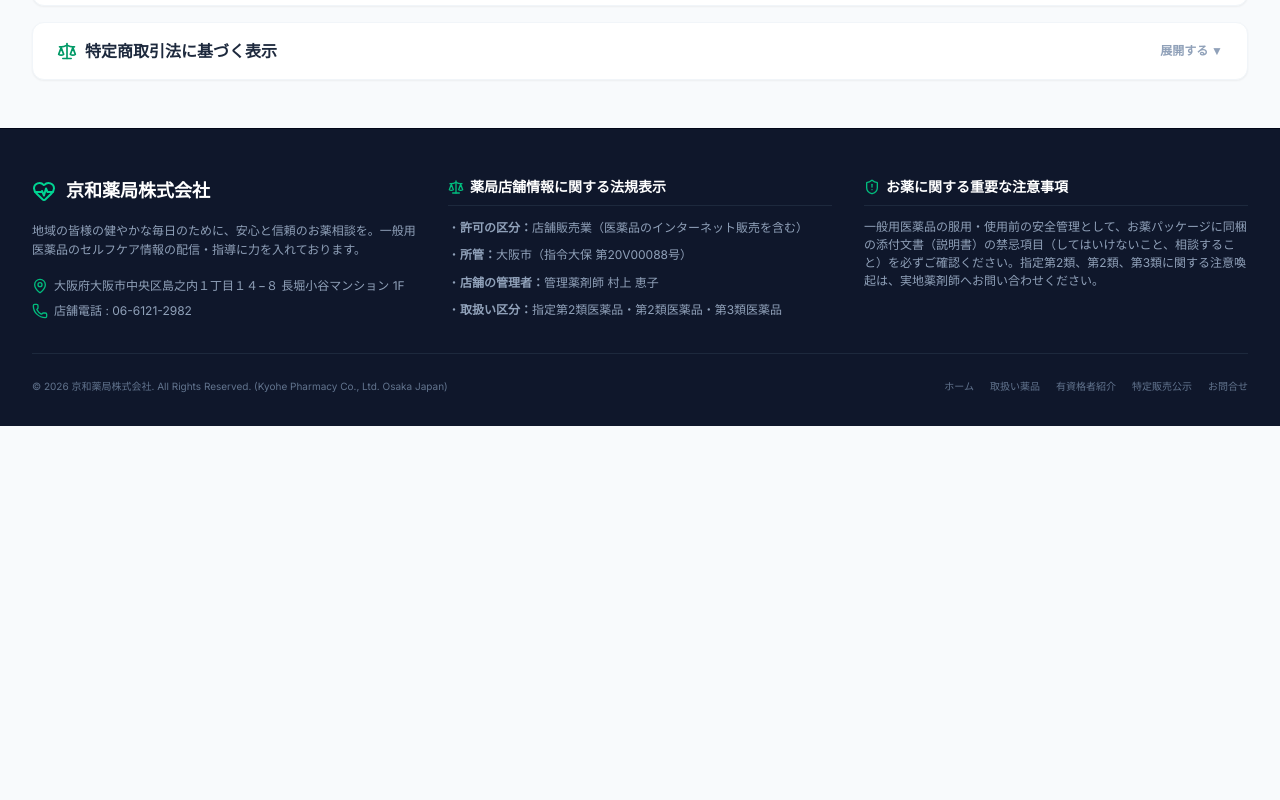
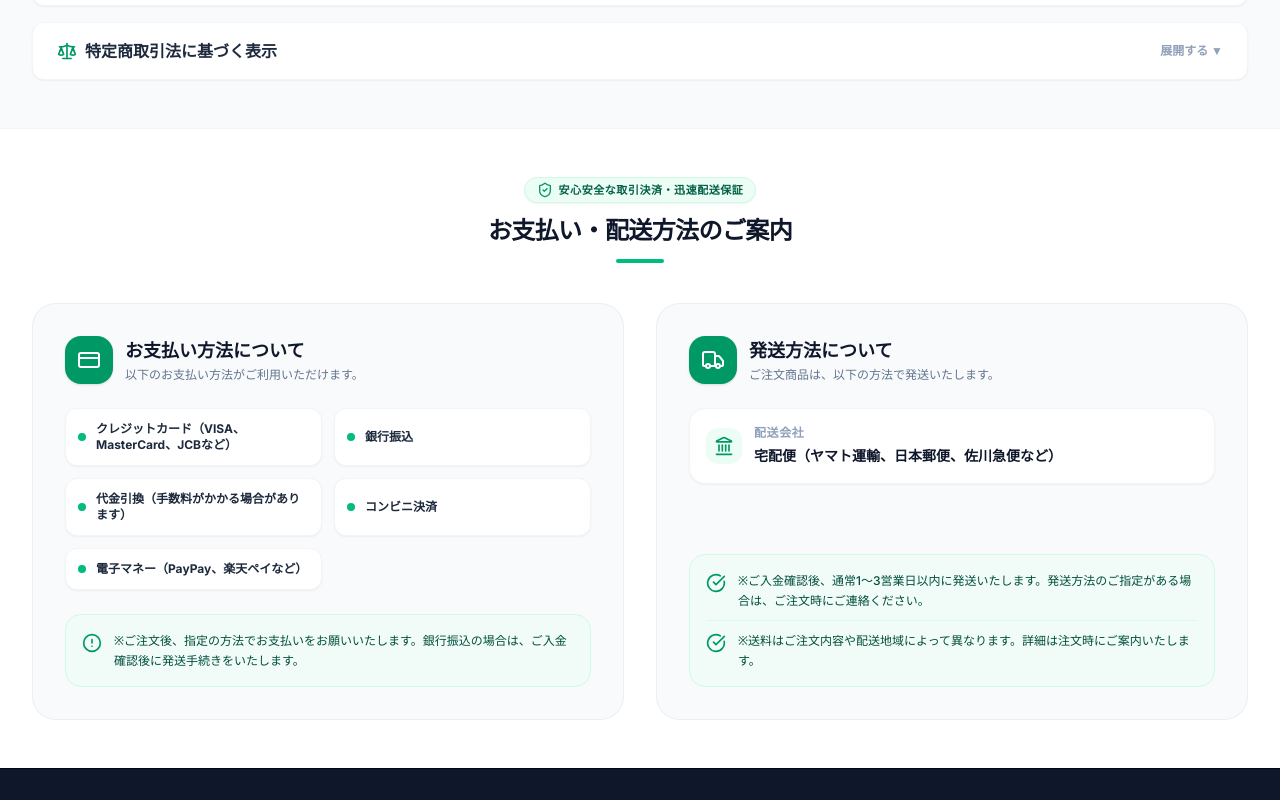
Before and after one commit to onisakisrlg/jinghejinghe, a React (Vite) app: page / in a window 1280 px wide. Shown: the part 1100-1900 px from the top of the page. Before the commit the page ends 1526 px from the top, so only its background shows below. Built offline with nearby package versions, Linux system fonts and the light colour scheme.

Commit message:
feat: add payment and shipping information section
Introduce the PaymentShippingSection component to App.tsx to provide customers with clear guidelines on payment methods and shipping policies, supporting multilingual content.

```diff
--- a/src/App.tsx
+++ b/src/App.tsx
@@ -6,6 +6,7 @@
 import NewsSection from './components/NewsSection';
 import ContactSection from './components/ContactSection';
 import ComplianceSection from './components/ComplianceSection';
+import PaymentShippingSection from './components/PaymentShippingSection';
 import { HeartPulse, MapPin, Phone, Scale, ShieldAlert } from 'lucide-react';
 import { COMPLIANCE_INFO } from './data';
 import { LanguageProvider, useLanguage } from './contexts/LanguageContext';
@@ -53,6 +54,9 @@
       <main className="flex-1 max-w-7xl w-full mx-auto px-4 sm:px-6 lg:px-8 py-8 md:py-12">
         {renderSection()}
       </main>
+
+      {/* Payment & Shipping Guidelines Section */}
+      <PaymentShippingSection />
 
       {/* Deep compliance legal Footer wrapper */}
       <footer className="bg-slate-900 text-slate-300 border-t border-slate-950 pt-12 pb-8 px-4 sm:px-6 lg:px-8 text-xs leading-relaxed" id="kyohe-footer">
--- /dev/null
+++ b/src/components/PaymentShippingSection.tsx
@@ -0,0 +1,194 @@
+import React from 'react';
+import { useLanguage } from '../contexts/LanguageContext';
+import { CreditCard, Truck, AlertCircle, ShieldCheck, Landmark, CheckCircle, Wallet } from 'lucide-react';
+
+export default function PaymentShippingSection() {
+  const { language } = useLanguage();
+
+  // Content in 3 languages to match the app's multilingual capabilities
+  const content = {
+    ja: {
+      paymentTitle: 'お支払い方法について',
+      paymentDesc: '以下のお支払い方法がご利用いただけます。',
+      paymentMethods: [
+        'クレジットカード（VISA、MasterCard、JCBなど）',
+        '銀行振込',
+        '代金引換（手数料がかかる場合があります）',
+        'コンビニ決済',
+        '電子マネー（PayPay、楽天ペイなど）'
+      ],
+      paymentNote: '※ご注文後、指定の方法でお支払いをお願いいたします。銀行振込の場合は、ご入金確認後に発送手続きをいたします。',
+
+      shippingTitle: '発送方法について',
+      shippingDesc: 'ご注文商品は、以下の方法で発送いたします。',
+      shippingMethods: [
+        '宅配便（ヤマト運輸、日本郵便、佐川急便など）'
+      ],
+      shippingNote1: '※ご入金確認後、通常1〜3営業日以内に発送いたします。発送方法のご指定がある場合は、ご注文時にご連絡ください。',
+      shippingNote2: '※送料はご注文内容や配送地域によって異なります。詳細は注文時にご案内いたします。',
+
+      badgeText: '安心安全な取引決済・迅速配送保証',
+    },
+    zh: {
+      paymentTitle: '关于支付方式',
+      paymentDesc: '您可以使用以下支付方式。',
+      paymentMethods: [
+        '信用卡（VISA、MasterCard、JCB 等）',
+        '银行转账',
+        '货到付款（可能会收取手续费）',
+        '便利店支付',
+        '电子货币（PayPay、乐天支付等）'
+      ],
+      paymentNote: '※下单后，请按照指定的方式进行支付。如果选择银行转账，我们将在确认收到款项后为您安排发货。',
+
+      shippingTitle: '关于配送方式',
+      shippingDesc: '您的订单商品将通过以下方式发送：',
+      shippingMethods: [
+        '快递（雅玛多运输、日本邮政、佐川急便等）'
+      ],
+      shippingNote1: '※确认收到货款后，通常在 1 至 3 个工作日内发货。如需指定配送方式，请在下单时联系我们。',
+      shippingNote2: '※运费因订单内容和配送地区而异。详情将在下单时告知。',
+
+      badgeText: '安全支付与快速配送保证',
+    },
+    en: {
+      paymentTitle: 'Payment Methods',
+      paymentDesc: 'The following payment methods are accepted:',
+      paymentMethods: [
+        'Credit Card (VISA, MasterCard, JCB, etc.)',
+        'Bank Transfer',
+        'Cash on Delivery (Fees may apply)',
+        'Convenience Store Payment',
+        'Electronic Money (PayPay, Rakuten Pay, etc.)'
+      ],
+      paymentNote: '* Please pay using the designated method after ordering. For bank transfers, shipping will proceed after payment confirmation.',
+
+      shippingTitle: 'Shipping Methods',
+      shippingDesc: 'Ordered products will be shipped using the following method:',
+      shippingMethods: [
+        'Courier Service (Yamato Transport, Japan Post, Sagawa Express, etc.)'
+      ],
+      shippingNote1: '* Orders will be shipped within 1-3 business days after payment confirmation. If you have a preferred shipping method, please contact us when placing your order.',
+      shippingNote2: '* Shipping fees vary depending on the order details and delivery area. Details will be provided at the time of ordering.',
+
+      badgeText: 'Secure Payments & Prompt Delivery Guarantee',
+    }
+  };
+
+  const t = content[language as 'ja' | 'zh' | 'en'] || content.ja;
+
+  return (
+    <section
+      id="payment-shipping-footer-section"
+      className="bg-white border-t border-slate-100 py-12 px-4 sm:px-6 lg:px-8"
+    >
+      <div className="max-w-7xl mx-auto space-y-8">
+
+        {/* Section Header */}
+        <div className="flex flex-col items-center text-center space-y-3">
+          <span className="bg-emerald-50 text-emerald-800 border border-emerald-100 font-extrabold text-[11px] px-3 py-1 rounded-full uppercase tracking-wider flex items-center gap-1.5 shadow-xs">
+            <ShieldCheck className="h-4 w-4 text-emerald-600" />
+            {t.badgeText}
+          </span>
+          <h2 className="text-xl sm:text-2xl font-black text-slate-900 tracking-tight">
+            {language === 'zh' ? '支付与配送说明' : language === 'en' ? 'Payment & Delivery Info' : 'お支払い・配送方法のご案内'}
+          </h2>
+          <div className="h-1 w-12 bg-emerald-500 rounded-full"></div>
+        </div>
+
+        {/* 2-Column Grid for Payment & Shipping */}
+        <div className="grid grid-cols-1 lg:grid-cols-2 gap-8 pt-2">
+
+          {/* Payment Card */}
+          <div
+            id="payment-info-card"
+            className="bg-slate-50 border border-slate-200/60 rounded-3xl p-6 sm:p-8 hover:shadow-md transition-all duration-300 flex flex-col justify-between space-y-6"
+          >
+            <div className="space-y-4">
+              <div className="flex items-center gap-3">
+                <div className="bg-emerald-600 text-white p-3 rounded-2xl shadow-sm">
+                  <CreditCard className="h-6 w-6" />
+                </div>
+                <div>
+                  <h3 className="font-extrabold text-lg text-slate-900">{t.paymentTitle}</h3>
+                  <p className="text-slate-500 text-xs mt-0.5">{t.paymentDesc}</p>
+                </div>
+              </div>
+
+              {/* Methods List */}
+              <div className="grid grid-cols-1 sm:grid-cols-2 gap-3 pt-2">
+                {t.paymentMethods.map((method, idx) => (
+                  <div
+                    key={idx}
+                    className="flex items-center gap-2.5 bg-white border border-slate-100 rounded-xl p-3 shadow-xs"
+                  >
+                    <div className="h-2 w-2 rounded-full bg-emerald-500 shrink-0"></div>
+                    <span className="text-xs font-bold text-slate-800">{method}</span>
+                  </div>
+                ))}
+              </div>
+            </div>
+
+            {/* Notification / Warning note */}
+            <div className="bg-emerald-50/50 border border-emerald-100 rounded-2xl p-4 flex gap-3 text-emerald-950 text-xs">
+              <AlertCircle className="h-5 w-5 text-emerald-600 shrink-0 mt-0.5" />
+              <p className="leading-relaxed text-emerald-900 font-medium">{t.paymentNote}</p>
+            </div>
+          </div>
+
+          {/* Shipping Card */}
+          <div
+            id="shipping-info-card"
+            className="bg-slate-50 border border-slate-200/60 rounded-3xl p-6 sm:p-8 hover:shadow-md transition-all duration-300 flex flex-col justify-between space-y-6"
+          >
+            <div className="space-y-4">
+              <div className="flex items-center gap-3">
+                <div className="bg-emerald-600 text-white p-3 rounded-2xl shadow-sm">
+                  <Truck className="h-6 w-6" />
+                </div>
+                <div>
+                  <h3 className="font-extrabold text-lg text-slate-900">{t.shippingTitle}</h3>
+                  <p className="text-slate-500 text-xs mt-0.5">{t.shippingDesc}</p>
+                </div>
+              </div>
+
+              {/* Courier service details */}
+              <div className="pt-2">
+                {t.shippingMethods.map((method, idx) => (
+                  <div
+                    key={idx}
+                    className="flex items-center gap-3 bg-white border border-slate-100 rounded-2xl p-4 shadow-xs"
+                  >
+                    <div className="bg-emerald-50 p-2 rounded-xl">
+                      <Landmark className="h-5 w-5 text-emerald-600" />
+                    </div>
+                    <div className="space-y-0.5">
+                      <span className="text-xs font-extrabold text-slate-400 block tracking-wider">
+                        {language === 'zh' ? '指定物流服务' : language === 'en' ? 'Designated Couriers' : '配送会社'}
+                      </span>
+                      <span className="text-sm font-black text-slate-900">{method}</span>
+                    </div>
+                  </div>
+                ))}
+              </div>
+            </div>
+
+            {/* Shipping notes */}
+            <div className="bg-emerald-50/50 border border-emerald-100 rounded-2xl p-4 flex flex-col gap-2.5 text-xs text-emerald-950">
+              <div className="flex gap-3">
+                <CheckCircle className="h-5 w-5 text-emerald-600 shrink-0 mt-0.5" />
+                <p className="leading-relaxed text-emerald-900 font-medium">{t.shippingNote1}</p>
+              </div>
+              <div className="border-t border-emerald-100/60 pt-2.5 flex gap-3">
+                <CheckCircle className="h-5 w-5 text-emerald-600 shrink-0 mt-0.5" />
+                <p className="leading-relaxed text-emerald-900 font-medium">{t.shippingNote2}</p>
+              </div>
+            </div>
+          </div>
+
+        </div>
+
+      </div>
+    </section>
+  );
+}
```
